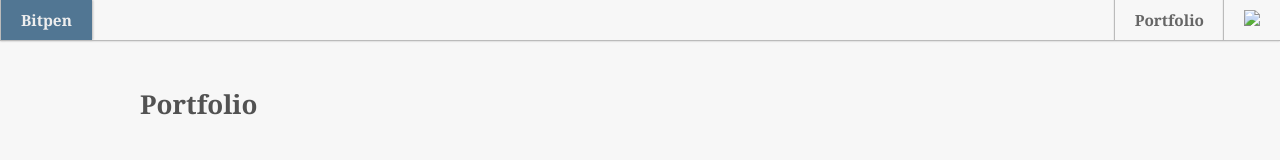
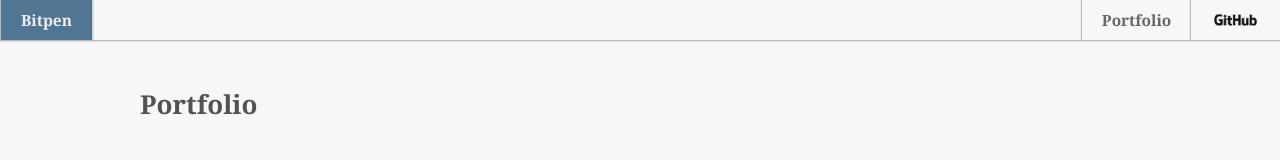
Before and after one commit to bitpen/bitpen.com, a plain HTML site: page index.html in a window 1280 px wide. Shown: the top 160 px of the page. Drawn offline with Linux system fonts and the light colour scheme.

Commit message:
doh. fix github logo src.

```diff
--- a/index.html
+++ b/index.html
@@ -15,7 +15,7 @@
 			</div>
 			<div id='headernav'>
 				<div>
-					<a href='http://www.github.com/bitpen/' title='My GitHub Repositories'><img src='GitHub_Logo.png' height='20px'/></a>
+					<a href='http://www.github.com/bitpen/' title='My GitHub Repositories'><img src='./images/GitHub_Logo.png' height='20px'/></a>
 				</div>
 				<div>
 					<a href='http://www.bitpen.com/'>Portfolio</a>
```
